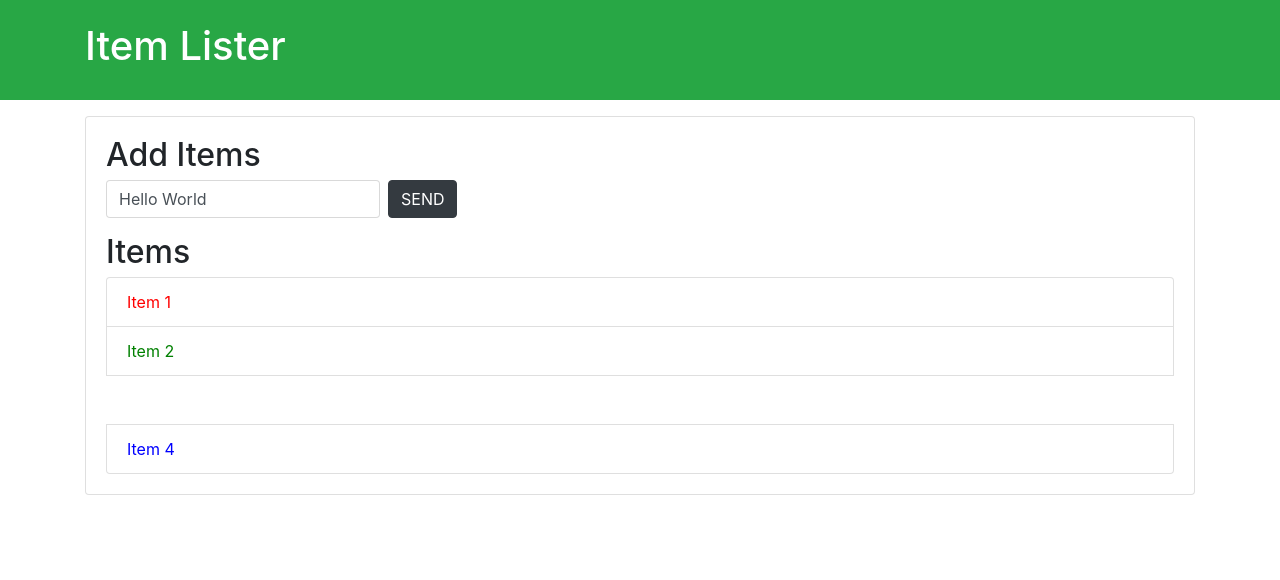
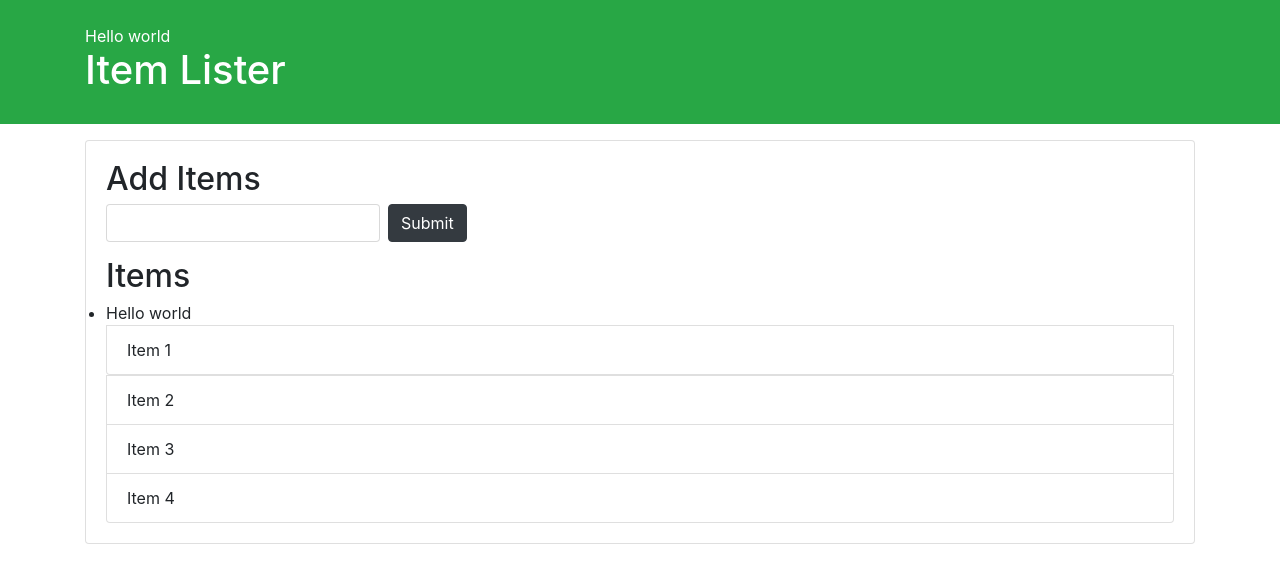
Before and after one commit to Sanjeev1008yadav/query_selector, a plain HTML site: page index.html in a window 1280 px wide. Drawn offline with nearby package versions, Linux system fonts and the light colour scheme.

Commit message:
creating_node

```diff
--- a/dom.js
+++ b/dom.js
@@ -53,25 +53,25 @@
 
 //QUERYSELECTOR
 
-var header = document.querySelector('#main-header');
-header.style.borderbottom = 'solid 4px #ccc';
-var input = document.querySelector('input');
-input.value = 'Hello World'
+//var header = document.querySelector('#main-header');
+//header.style.borderbottom = 'solid 4px #ccc';
+//var input = document.querySelector('input');
+//input.value = 'Hello World'
 
-var submit = document.querySelector('input[type="submit"]');
-submit.value = "SEND"
+//var submit = document.querySelector('input[type="submit"]');
+//submit.value = "SEND"
 
-var item = document.querySelector('.list-group-item');
-item.style.color = 'red';
+//var item = document.querySelector('.list-group-item');
+//item.style.color = 'red';
 
-var lastItem = document.querySelector('.list-group-item:last-child');
-lastItem.style.color = 'blue';
+//var lastItem = document.querySelector('.list-group-item:last-child');
+//lastItem.style.color = 'blue';
 
-var secondItem = document.querySelector('.list-group-item:nth-child(2)');
-secondItem.style.color = 'green';
+//var secondItem = document.querySelector('.list-group-item:nth-child(2)');
+//secondItem.style.color = 'green';
 
-var thirdItem = document.querySelector('.list-group-item:nth-child(3)');
-thirdItem.style.visibility = 'hidden';
+//var thirdItem = document.querySelector('.list-group-item:nth-child(3)');
+//thirdItem.style.visibility = 'hidden';
 
 //QUERYSELECTORALL
 // var titles = document.querySelectorAll('.title');
@@ -85,3 +85,85 @@ thirdItem.style.visibility = 'hidden';
 // for(var i=0; i< even.length; i++){
 //     even[i].style.backgroundColor = '#ccc';
 // }
+
+//TRAVERSING THE DOM
+
+var itemlist = document.querySelector('#items');
+// parentNode
+//console.log(itemlist.parentNode);
+//itemlist.parentNode.style.backgrounColor = '#f4f4f4';
+//console.log(itemlist.parentNode.parentNode.parentNode);
+
+
+// parentElement
+// console.log(itemlist.parentElement);
+// itemlist.parentElement.style.backgrounColor = '#f4f4f4';
+// console.log(itemlist.parentElement.parentElement.parentElement);
+
+//childNodes
+// console.log(itemlist.childNodes);
+// console.log(itemlist.children);
+// console.log(itemlist.children[1]);
+// itemlist.children[1].style.backgroundColor = 'yellow';
+
+//lastChild
+// console.log(itemlist.lastChild);
+
+//lastElementChild
+// console.log(itemlist.lastChild);
+// itemlist.lastElementChild.textContent = 'Hello 4';
+
+//nextSibling
+//console.log(itemlist.nextSibling);
+
+// nextElementSibling
+//console.log(itemlist.nextElementSibling);
+
+// previousSiblings
+//console.log(itemlist.previousSibling);
+
+// previousElementSibling
+//console.log(itemlist.previousElementSibling);
+//itemlist.previousElementSibling.style.color = 'green'
+
+// creatElement
+
+// creat a div
+
+var newDiv = document.createElement('div');
+// Add class
+//newDiv.className= 'hello';
+ newDiv.className = 'hello';
+
+// Add id
+ newDiv.id = 'Hello1';
+
+ // Add attr
+ newDiv.setAttribute('title','Hello Div');
+
+ // create text node
+ var newDivText = document.createTextNode('Hello world');
+
+ // Add text to div
+ newDiv.appendChild(newDivText);
+
+ var container = document.querySelector('header .container');
+ var h1 = document.querySelector('header h1');
+console.log(newDiv);
+
+ //mewDIV.style.fontSize = '30px'
+
+container.insertBefore(newDiv, h1);
+
+var listItem=document.createElement('li');
+
+listItem.id="item0";
+listItem.class="list-group-item";
+
+var liText=document.createTextNode('Hello world');
+
+listItem.appendChild(liText);
+
+var container1 = document.querySelector('ul .container1');
+var li = document.querySelector('ul #item1');
+container1.insertBefore(listItem,li)
--- a/index.html
+++ b/index.html
@@ -1,37 +1,45 @@
 <!DOCTYPE html>
 <html lang="en">
   <head>
-  <meta charset="UTF-8">
-  <meta name="viewport" content="width=device-width, initial-scale=1.0">
-  <meta http-equiv="X-UA-Compatible" content="ie=edge">
-  <link rel="stylesheet" href="https://maxcdn.bootstrapcdn.com/bootstrap/4.0.0-beta/css/bootstrap.min.css" integrity="sha384-/Y6pD6FV/Vv2HJnA6t+vslU6fwYXjCFtcEpHbNJ0lyAFsXTsjBbfaDjzALeQsN6M" crossorigin="anonymous">
+    <meta charset="UTF-8" />
+    <meta name="viewport" content="width=device-width, initial-scale=1.0" />
+    <meta http-equiv="X-UA-Compatible" content="ie=edge" />
+    <link
+      rel="stylesheet"
+      href="https://maxcdn.bootstrapcdn.com/bootstrap/4.0.0-beta/css/bootstrap.min.css"
+      integrity="sha384-/Y6pD6FV/Vv2HJnA6t+vslU6fwYXjCFtcEpHbNJ0lyAFsXTsjBbfaDjzALeQsN6M"
+      crossorigin="anonymous"
+    />
     <title>Item Lister</title>
   </head>
   <body>
     <header id="main-header" class="bg-success text-white p-4 mb-3">
       <div class="container">
-
-      <h1 id="header-title">Item Lister <span style="display: none;">123</span></h1>
+        <h1 id="header-title">
+          Item Lister <span style="display: none">123</span>
+        </h1>
       </div>
     </header>
     <div class="container">
       <div id="main" class="card card-body">
         <h2 class="title">Add Items</h2>
         <form class="form-inline mb-3">
-      <input type="text" class="form-control mr-2">
-      <input type="submit" class="btn btn-dark" value="Submit">
+          <input type="text" class="form-control mr-2" />
+          <input type="submit" class="btn btn-dark" value="Submit" />
         </form>
         <h2 class="title">Items</h2>
         <ul id="items" class="list-group">
-      <li class="list-group-item">Item 1</li>
-      <li class="list-group-item">Item 2</li>
-<li class="list-group-item" >Item 3</li>
+          <div class ='container1'>
+            <li id="item1" class="list-group-item">Item 1</li>
+          </div>
+          <li id="item2" class="list-group-item">Item 2</li>
+          <li class="list-group-item">Item 3</li>
           <li class="list-group-item">Item 4</li>
           <!-- <li class="xyz">Item5</li> -->
         </ul>
+        <!-- <span></span> -->
       </div>
     </div>
     <script src="dom.js"></script>
-
   </body>
 </html>
```
Lines whose indentation alone changed are shown as unchanged.
